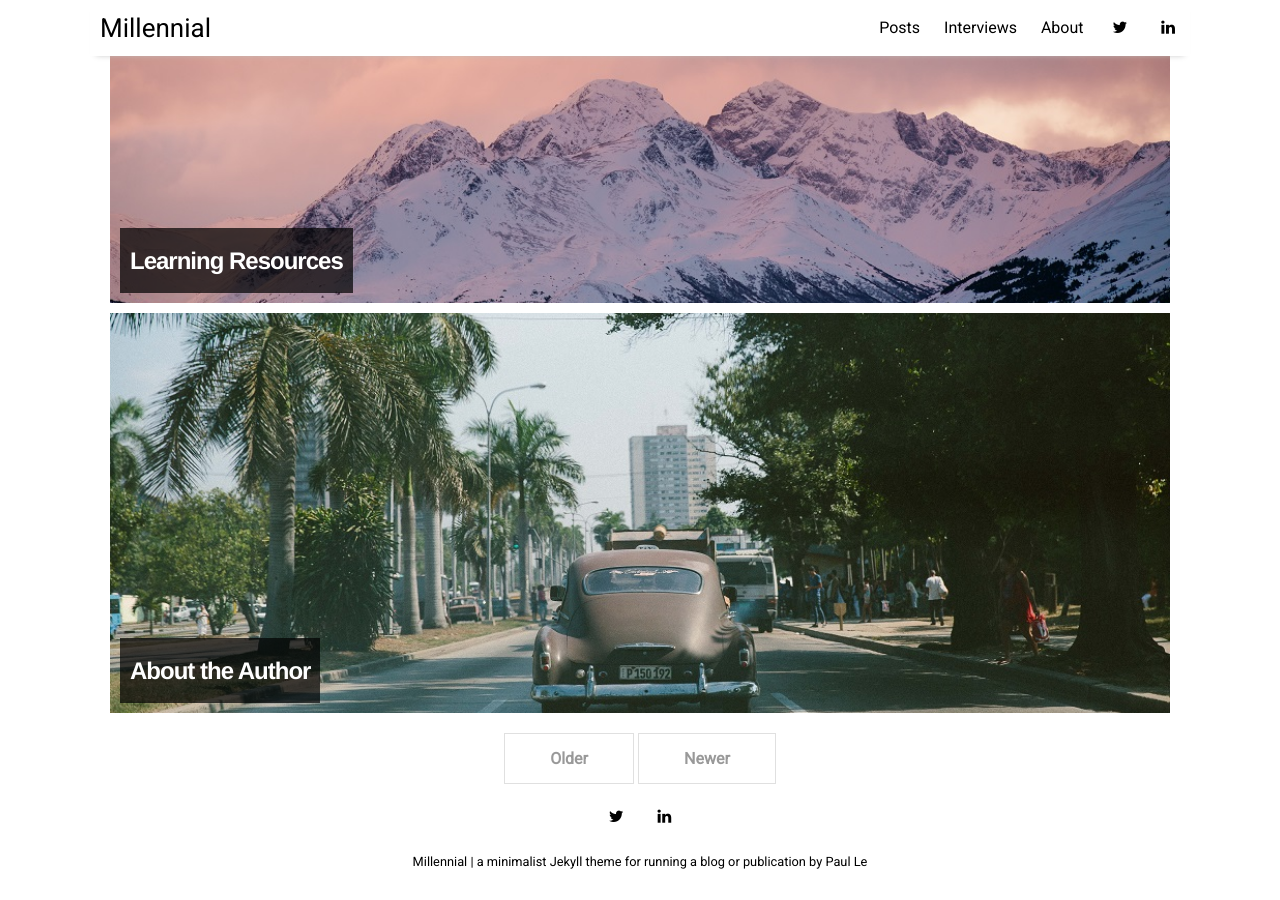
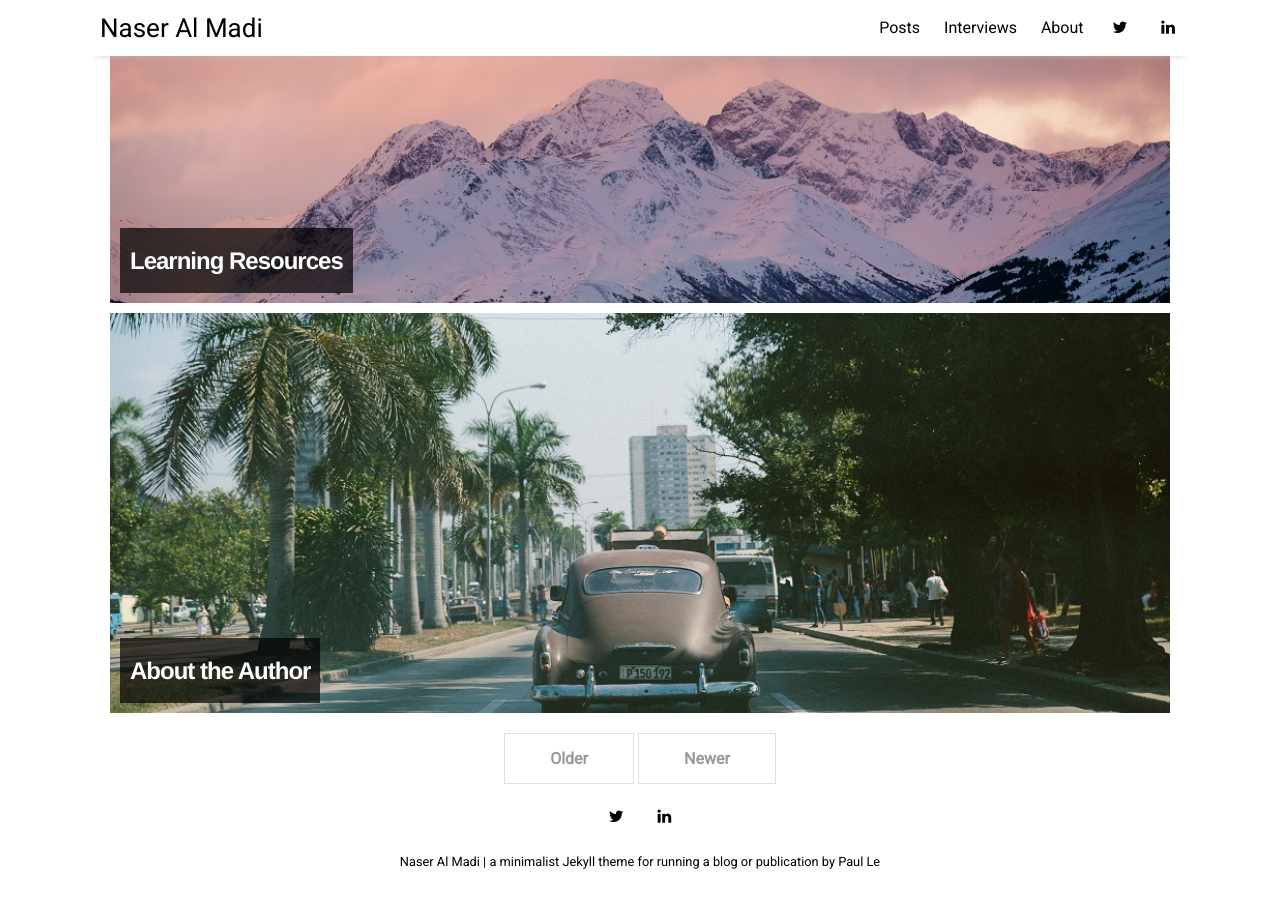
Before and after one commit to SWEFall22/swefall22.github.io, a Jekyll site: the page built from index.html, in a window 1280 px wide and 900 px high, scrolled down 1398 px. Built offline with Jekyll 4.4.1, drawn with Linux system fonts in a browser that asks for light colours; nearby versions of some CDN libraries; the list of posts is cut into pages by our own code.

Commit message:
Update _config.yml

```diff
--- a/_config.yml
+++ b/_config.yml
@@ -10,7 +10,7 @@ permalink:           /:title
 plugins:             [jekyll-paginate, jekyll-sitemap, jekyll-feed, jekyll-seo-tag]
 
 # Customise atom feed settings (this is where Jekyll-Feed gets configuration information)
-title:		           "Millennial"
+title:		           "Naser Al Madi"
 description:	       "a minimalist Jekyll theme for running a blog or publication"
 author:              "Paul Le"
 
```
